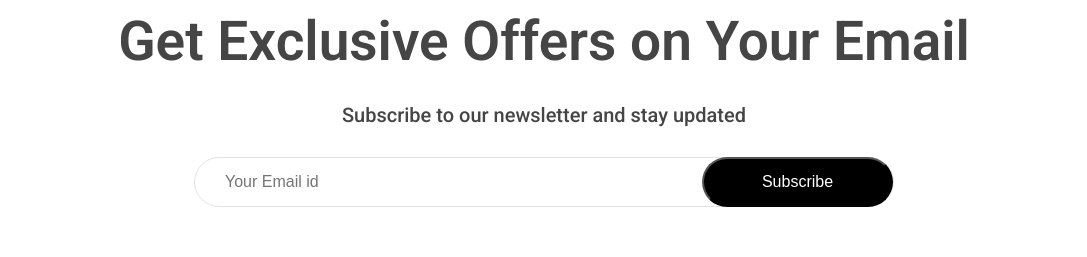
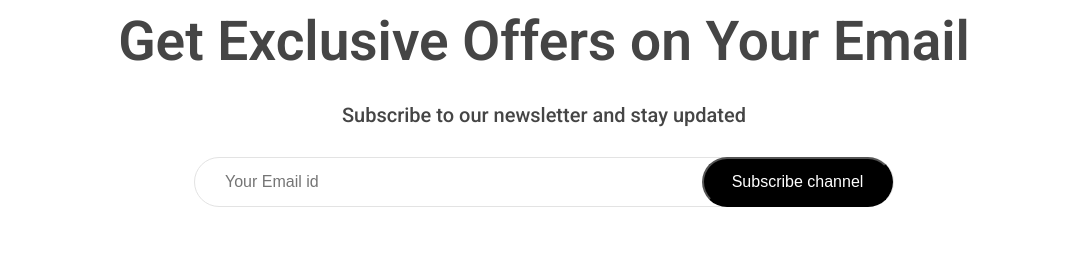
Before and after one commit to piyush9911547756/ecom-frontend, a React (Vite) app in the folder E-commerce-reactjs-main/frontend/: page / in a window 1280 px wide. Shown: the part 3406-3663 px from the top of the page, without its empty margins (96-1183 px from the left). Built offline with nearby package versions, Linux system fonts and the light colour scheme.

Commit message:
uui changes

```diff
--- a/E-commerce-reactjs-main/frontend/src/Components/NewsLetter/Newsletter.jsx
+++ b/E-commerce-reactjs-main/frontend/src/Components/NewsLetter/Newsletter.jsx
@@ -7,7 +7,7 @@ const Newsletter = () => {
         <p>Subscribe to our newsletter and stay updated</p>
         <div>
             <input type='email' placeholder='Your Email id'/>
-            <button>Subscribe</button>
+            <button>Subscribe channel</button>
         </div>
     </div>
   )
```
